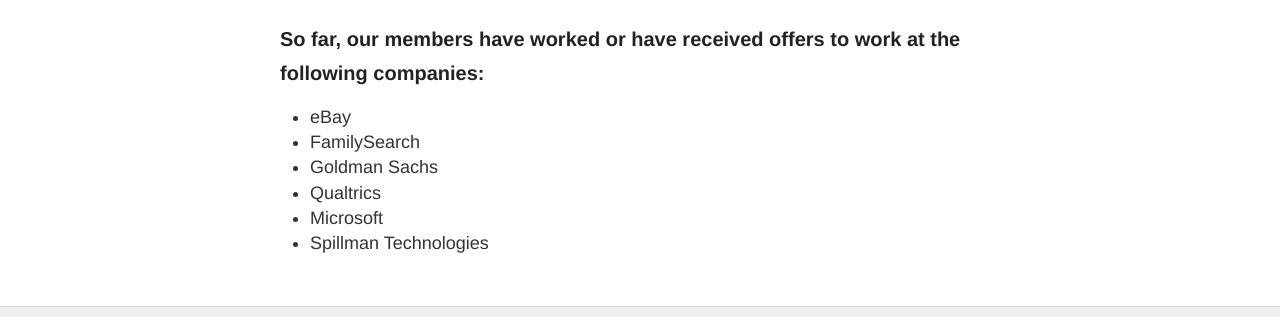
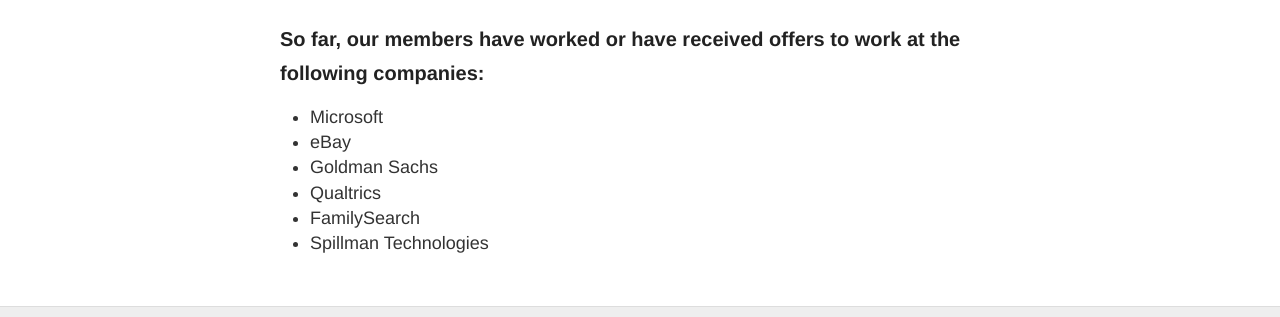
Before and after one commit to joshcally/cpuofu.github.io, a Jekyll site: the page built from md/index.md, in a window 1280 px wide. Shown: the part 720-1037 px from the top of the page. Built offline with Jekyll 4.4.1, drawn with Linux system fonts in a browser that asks for light colours; Markdown is read by kramdown in place of the engine named in the settings.

Commit message:
Where we've worked

```diff
--- a/md/index.md
+++ b/md/index.md
@@ -19,9 +19,9 @@
 
 ##Where We've Worked
 ###So far, our members have worked or have received offers to work at the following companies:
+- Microsoft
 - eBay
-- FamilySearch
 - Goldman Sachs
 - Qualtrics
-- Microsoft
+- FamilySearch
 - Spillman Technologies
```
